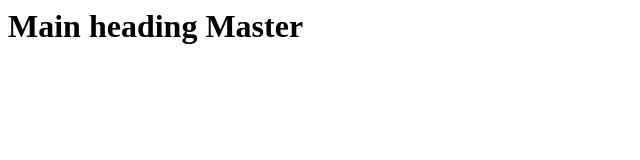
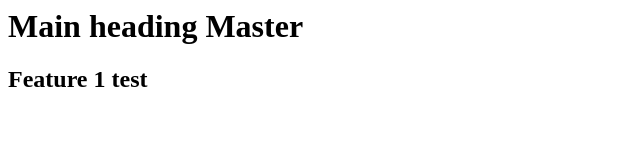
Before and after one commit to karlyoobee/branch-test-02, a plain HTML site: page index.html in a window 1280 px wide. Shown: the whole page, without its empty margins (0-640 px from the left). Drawn offline with Linux system fonts and the light colour scheme.

Commit message:
adding Feature 1 stuff

```diff
--- a/index.html
+++ b/index.html
@@ -7,6 +7,7 @@
 <body>
 
 	<h1>Main heading Master</h1>
+	<h2>Feature 1 test</h2>
 
 </body>
 
```
